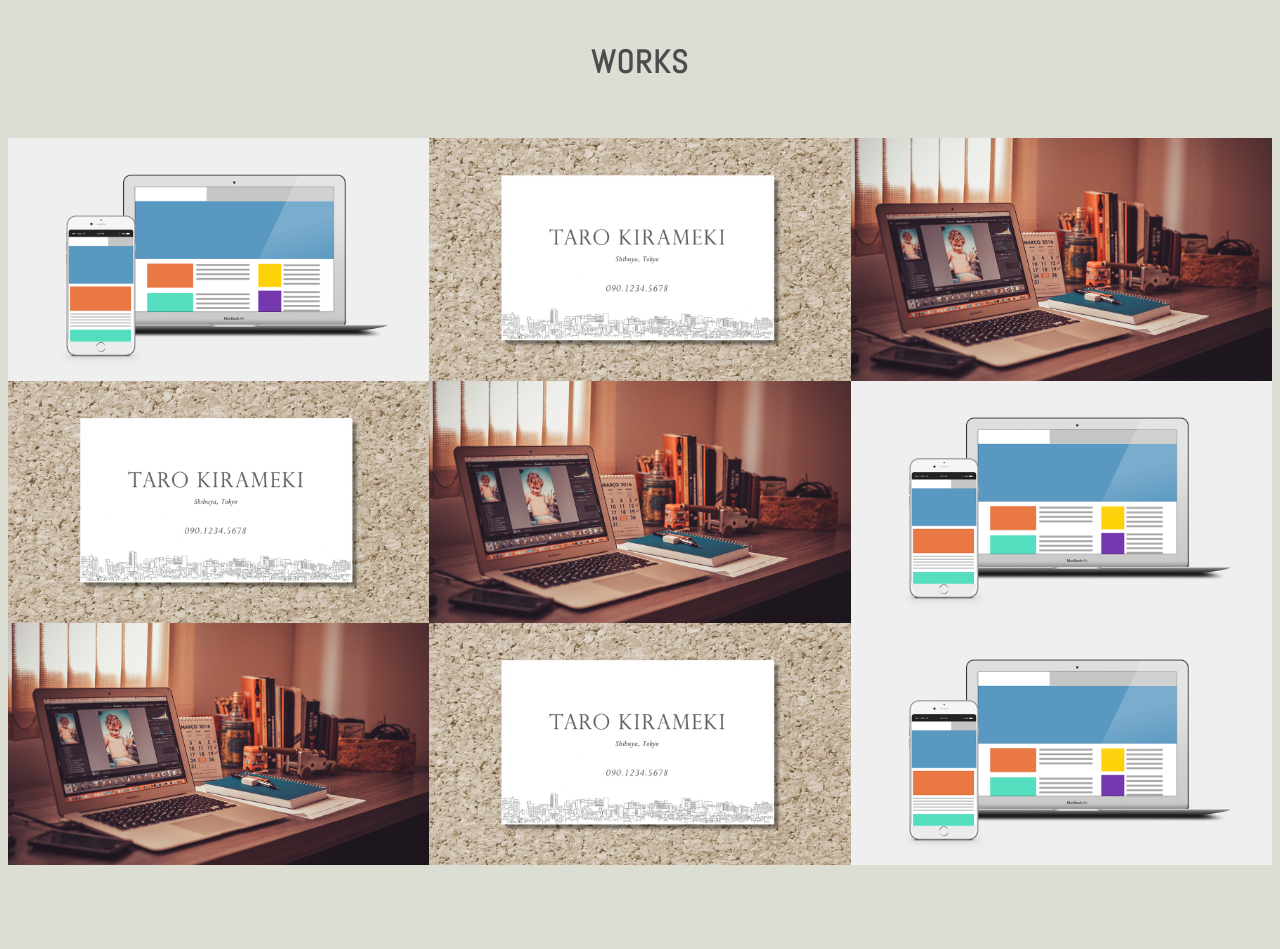
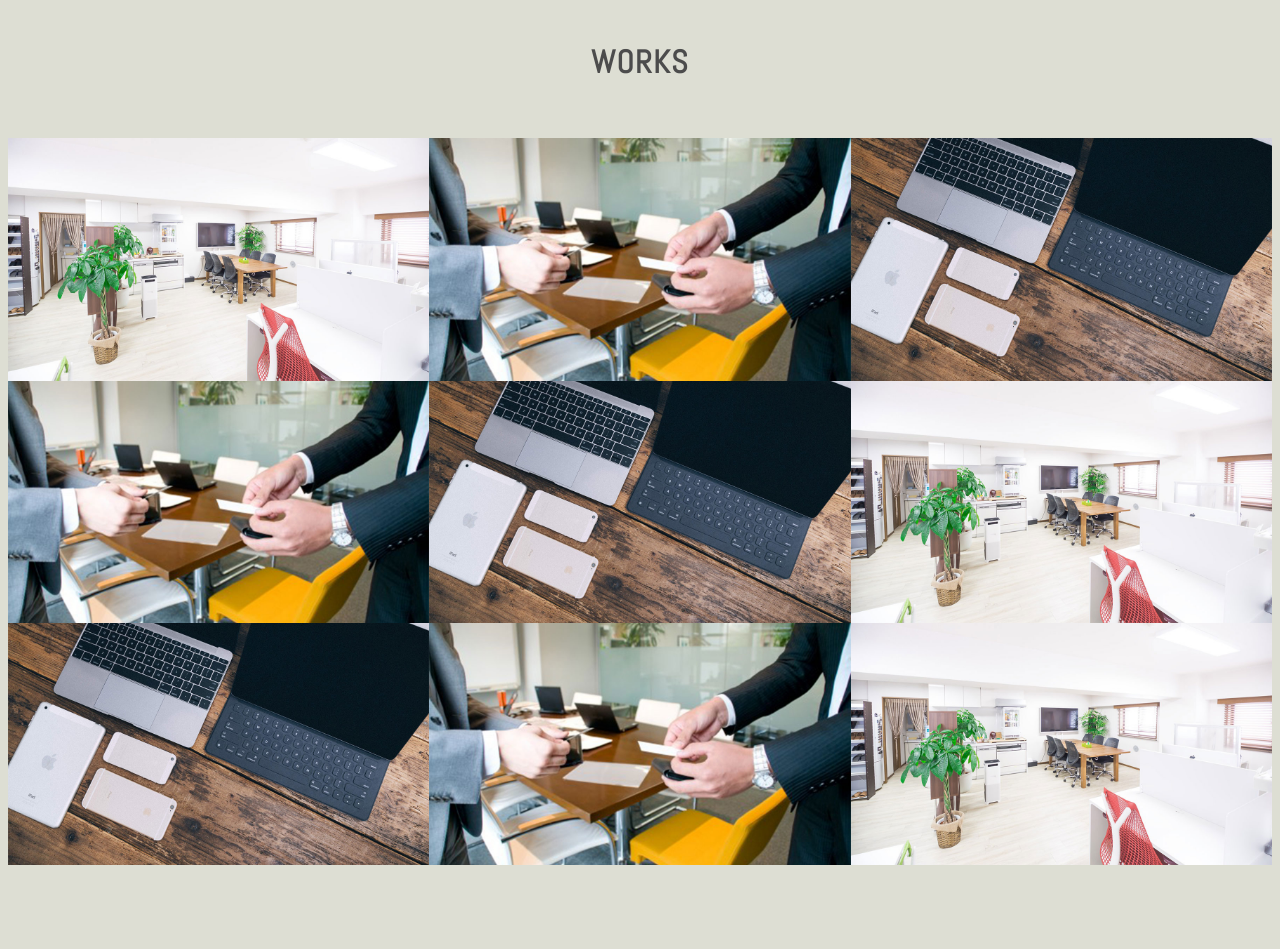
Before and after one commit to hirokikazama2/hirokikazama2.github.io, a plain HTML site: page index.html in a window 1280 px wide. Shown: the part 1180-2129 px from the top of the page. Drawn offline with Linux system fonts and the light colour scheme.

```diff
--- a/index.html
+++ b/index.html
@@ -14,7 +14,7 @@
             <a href="#contact" class="button-contact"><i aria-label="お問い合わせ" class="fa fa-envelope-o"></i></a>
             <div class="profile">
                 <h1 class="site-title abel uppercase text-center">Web consultant <span>Hiroki Kazama</span></h1>
-                 <img src="./images/img_profile.jpg" alt="プロフィール写真" width="140" height="140" class="block-center profile-icon">
+                 <img src="./images/techacademy-prf.jpg" alt="プロフィール写真" width="140" height="140" class="block-center profile-icon">
                 <p>東京都在住のWebコンサルタント、HIROKIです。広告代理店にてWEBサイトのアクセス解析を中心とした業務を行う傍、WEB制作の技術や知識についても勉強中です。制作から効果検証まで一気通貫でサポートできるコンサルタントになりたいと思っています。</p>
             </div>
         </header>
@@ -43,7 +43,7 @@
                         <h2 class="text-center">Works</h2>
         <div class="works-box">
             <a href="#">
-                <img src="./images/img_work_site.png" alt="株式会社きらめき コーポレートサイト様 Webサイトデザイン">
+                <img src="./images/pt-techacademy-img1.jpg" alt="株式会社きらめき コーポレートサイト様 Webサイトデザイン">
                 <div class="works-box-inner">
                     <div class="text-center">
                         <h3>株式会社きらめき コーポレートサイト</h3>
@@ -55,7 +55,7 @@
         </div>
                 <div class="works-box">
             <a href="#">
-                <img src="./images/img_work_card.jpg" alt="きらめき花子様 名刺デザイン">
+                <img src="./images/pt-techacademy-img2.jpg" alt="きらめき花子様 名刺デザイン">
                 <div class="works-box-inner">
                     <div class="text-center">
                         <h3>きらめき花子様 名刺</h3>
@@ -67,7 +67,7 @@
         </div>
         <div class="works-box">
             <a href="#">
-                <img src="./images/img_work_blog.jpg" alt="WordPressオリジナルテーマ">
+                <img src="./images/pt-techacademy-img3.jpg" alt="WordPressオリジナルテーマ">
                 <div class="works-box-inner">
                     <div class="text-center">
                         <h3>ブログデザイン</h3>
@@ -79,7 +79,7 @@
         </div>
                 <div class="works-box">
             <a href="#">
-                <img src="./images/img_work_card.jpg" alt="きらめき花子様 名刺デザイン">
+                <img src="./images/pt-techacademy-img2.jpg" alt="きらめき花子様 名刺デザイン">
                 <div class="works-box-inner">
                     <div class="text-center">
                         <h3>きらめき花子様 名刺</h3>
@@ -91,7 +91,7 @@
         </div>
         <div class="works-box">
             <a href="#">
-                <img src="./images/img_work_blog.jpg" alt="WordPressオリジナルテーマ">
+                <img src="./images/pt-techacademy-img3.jpg" alt="WordPressオリジナルテーマ">
                 <div class="works-box-inner">
                     <div class="text-center">
                         <h3>ブログデザイン</h3>
@@ -103,7 +103,7 @@
         </div>
         <div class="works-box">
             <a href="#">
-                <img src="./images/img_work_site.png" alt="株式会社きらめき コーポレートサイト様 Webサイトデザイン">
+                <img src="./images/pt-techacademy-img1.jpg" alt="株式会社きらめき コーポレートサイト様 Webサイトデザイン">
                 <div class="works-box-inner">
                     <div class="text-center">
                         <h3>株式会社きらめき コーポレートサイト</h3>
@@ -116,7 +116,7 @@
 
         <div class="works-box">
             <a href="#">
-                <img src="./images/img_work_blog.jpg" alt="WordPressオリジナルテーマ">
+                <img src="./images/pt-techacademy-img3.jpg" alt="WordPressオリジナルテーマ">
                 <div class="works-box-inner">
                     <div class="text-center">
                         <h3>課題追加</h3>
@@ -129,7 +129,7 @@
 
         <div class="works-box">
             <a href="#">
-                <img src="./images/img_work_card.jpg" alt="きらめき花子様 名刺デザイン">
+                <img src="./images/pt-techacademy-img2.jpg" alt="きらめき花子様 名刺デザイン">
                 <div class="works-box-inner">
                     <div class="text-center">
                         <h3>課題追加</h3>
@@ -142,7 +142,7 @@
 
         <div class="works-box">
             <a href="#">
-                <img src="./images/img_work_site.png" alt="株式会社きらめき コーポレートサイト様 Webサイトデザイン">
+                <img src="./images/pt-techacademy-img1.jpg" alt="株式会社きらめき コーポレートサイト様 Webサイトデザイン">
                 <div class="works-box-inner">
                     <div class="text-center">
                         <h3>課題追加</h3>
```
Also changed, not shown: images/pt-techacademy-img1.jpg (added), images/pt-techacademy-img2.jpg (added), images/pt-techacademy-img3.jpg (added), images/techacademy-prf.jpg (added), 1 other file.
